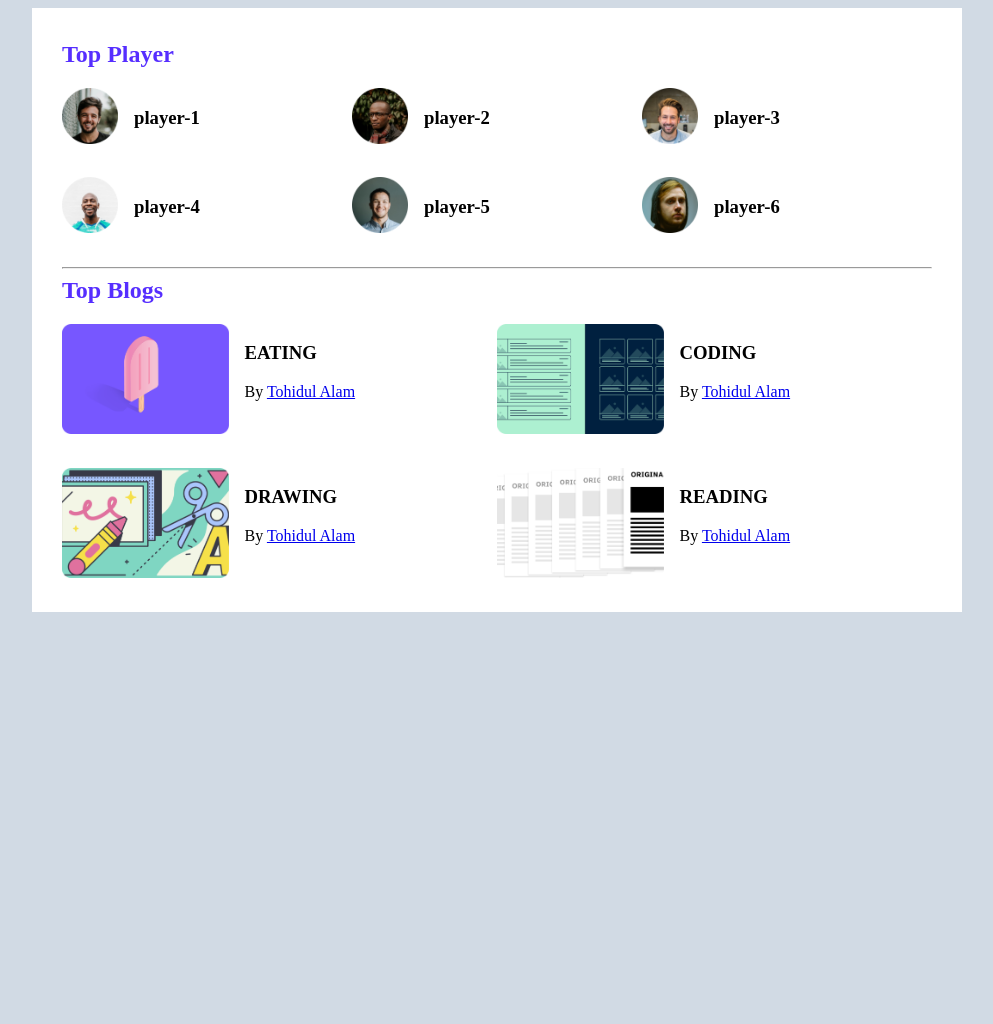
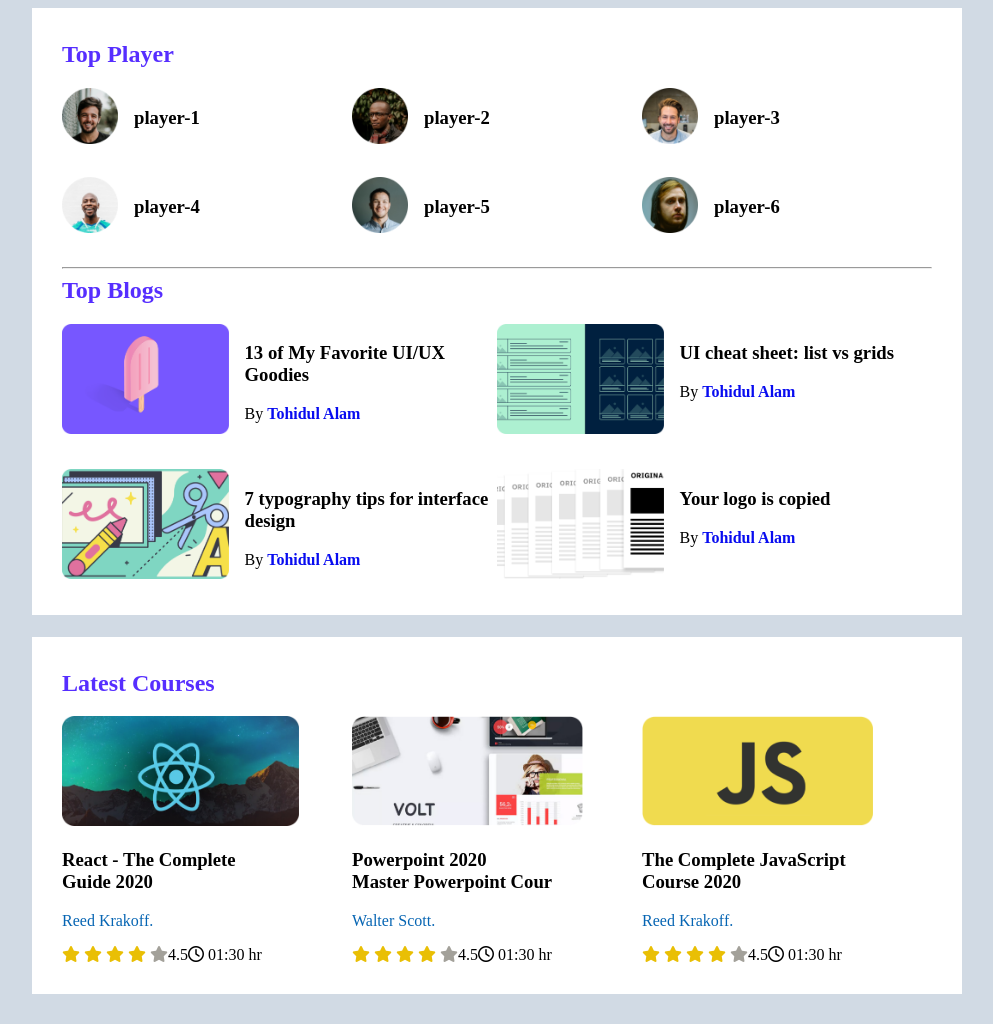
Before and after one commit to Tohidul0/leader-board-css3, a plain HTML site: page index.html in a window 1280 px wide. Shown: the whole page, without its empty margins (143-1136 px from the left). Before the commit the page ends 800 px from the top, so only its background shows below. Drawn offline with Linux system fonts and the light colour scheme.

Commit message:
second part done

```diff
--- a/index.html
+++ b/index.html
@@ -5,6 +5,8 @@
     <meta http-equiv="X-UA-Compatible" content="IE=edge">
     <meta name="viewport" content="width=device-width, initial-scale=1.0">
     <title>Leader Board</title>
+    <!-- font awesome -->
+    <script src="https://kit.fontawesome.com/ff1824323e.js" crossorigin="anonymous"></script>
     <!-- stylesheet -->
     <link rel="stylesheet" href="styles/style.css">
 </head>
@@ -61,7 +63,7 @@
                         <img src="images/blogs/blog-1.png" alt="">
                     </div>
                     <div class="blog-details">
-                        <h3 class="blog-title">EATING</h3>
+                        <h3 class="blog-title">13 of My Favorite UI/UX Goodies</h3>
                         <p class="blog-author">By <a href="https://github.com/Tohidul0"="">Tohidul Alam</a></p>
                     </div>
                  </div>
@@ -72,7 +74,8 @@
                         <img src="images/blogs/blog-2.png" alt="">
                     </div>
                     <div class="blog-details">
-                        <h3 class="blog-title">CODING</h3>
+                        <h3 class="blog-title">UI cheat sheet:
+                            list vs grids</h3>
                         <p class="blog-author">By <a href="https://github.com/Tohidul0">Tohidul Alam</a></p>
                     </div>
                  </div>
@@ -83,7 +86,9 @@
                         <img src="images/blogs/blog-3.png" alt="">
                     </div>
                     <div class="blog-details">
-                        <h3 class="blog-title">DRAWING</h3>
+                        <h3 class="blog-title">7 typography tips
+
+                            for interface design</h3>
                         <p class="blog-author">By <a href="https://github.com/Tohidul0">Tohidul Alam</a></p>
                     </div>
                  </div>
@@ -94,7 +99,9 @@
                         <img src="images/blogs/blog-4.png" alt="">
                     </div>
                     <div class="blog-details">
-                        <h3 class="blog-title">READING</h3>
+                        <h3 class="blog-title">Your logo is
+
+                            copied</h3>
                         <p class="blog-author">By <a href="https://github.com/Tohidul0">Tohidul Alam</a></p>
                     </div>
                  </div>
@@ -104,7 +111,89 @@
 
 
         </div>
-    </main>
+
+
+
+
+
+
+     <!-- lates coursees -->
+
+        <div class="container">
+            <h2 class="section-title">Latest Courses</h2>
+        <div class="courses">
+            <div class="course-article">
+                <div class="corse-info">
+                    <div class="course-thamnel">
+                        <img src="images/courses/course-1.png" alt="">
+                    </div>
+                    <h3 class="course-lika">React - The Complete <br>Guide 2020</h3>
+                     <p class="course-author">Reed Krakoff.</p>
+                </div>
+                <div class="course-rating">
+                    <div class="star">
+                        <i class="fa-solid fa-star s"></i>
+                        <i class="fa-solid fa-star s"></i>
+                        <i class="fa-solid fa-star s"></i>
+                        <i class="fa-solid fa-star s"></i>
+                        <i class="fa-solid fa-star l"></i>
+                    </div>
+                    4.5
+                    <div class="clock">
+                        <i class="fa-regular fa-clock"></i>
+                        01:30 hr
+                    </div>
+                </div>
+            </div>
+            <div class="course-article">
+                <div class="corse-info">
+                    <div class="course-thamnel">
+                        <img src="images/courses/course-2.png" alt="">
+                    </div>
+                    <h3 class="course-lika">Powerpoint 2020 <br>Master Powerpoint Cour</h3>
+                     <p class="course-author">Walter Scott.</p>
+                </div>
+                <div class="course-rating">
+                    <div class="star">
+                        <i class="fa-solid fa-star s"></i>
+                        <i class="fa-solid fa-star s"></i>
+                        <i class="fa-solid fa-star s"></i>
+                        <i class="fa-solid fa-star s"></i>
+                        <i class="fa-solid fa-star l"></i>
+                    </div>
+                    4.5
+                    <div class="clock">
+                        <i class="fa-regular fa-clock"></i>
+                        01:30 hr
+                    </div>
+                </div>
+            </div>
+            <div class="course-article">
+                <div class="corse-info">
+                    <div class="course-thamnel">
+                        <img src="images/courses/course-3.png" alt="">
+                    </div>
+                    <h3 class="course-lika">The Complete JavaScript <br>Course 2020</h3>
+                     <p class="course-author">Reed Krakoff.</p>
+                </div>
+                <div class="course-rating">
+                    <div class="star">
+                        <i class="fa-solid fa-star s"></i>
+                        <i class="fa-solid fa-star s"></i>
+                        <i class="fa-solid fa-star s"></i>
+                        <i class="fa-solid fa-star s"></i>
+                        <i class="fa-solid fa-star l"></i>
+                    </div>
+                    4.5
+                    <div class="clock">
+                        <i class="fa-regular fa-clock"></i>
+                        01:30 hr
+                    </div>
+                </div>
+            </div>
+        </div>
+    </div>
+</main>
 
 
 </body>
--- a/styles/style.css
+++ b/styles/style.css
@@ -5,6 +5,11 @@ body{
 main{
     display: flex;
     justify-content: center;
+    flex-direction: column;
+    align-items: center
+}
+.container{
+    margin-bottom: 22px;
 }
 .section-title{
     color: #562EFF;
@@ -55,3 +60,34 @@ main{
 .blog-details{
     margin-left: 16px;
 }
+.blog-details a{
+    text-decoration: none;
+    color: rgb(8, 12, 240);
+    font-weight: 800;
+}
+
+
+/* -----------------
+    latest courser
+ -------------------*/
+ .courses{
+    display:grid;
+    grid-template-columns: repeat(3, 1fr);
+ }
+ .course-thamnel img{
+    width 160px;
+    height: 110px;
+ }
+ .course-author{
+    color: rgb(6, 101, 179)
+ }
+ .fa-star.s{
+   color:rgb(233, 191, 5)
+ }
+ .fa-star.l{
+   color:rgb(163, 161, 154)
+ }
+ .course-rating{
+    display:flex;
+
+ }
```
